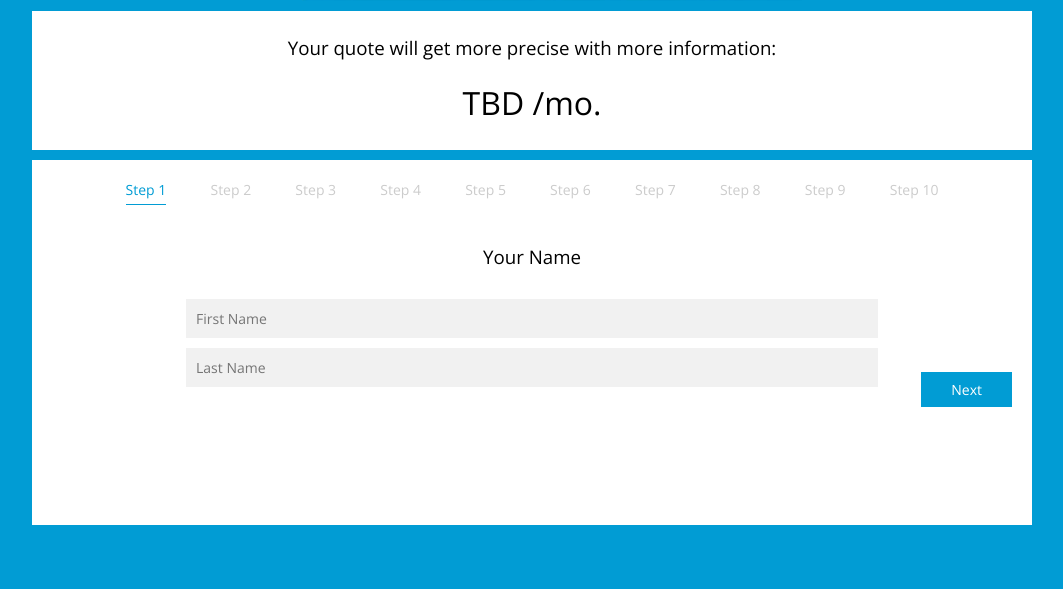
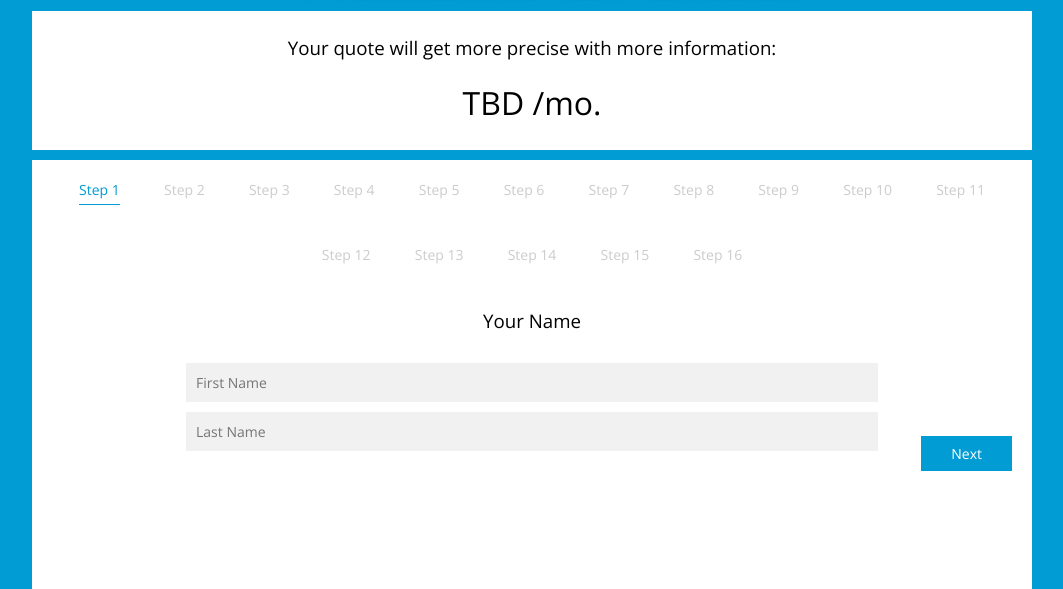
Before and after one commit to bluehenraj/FinancialLoanCalculatorAFS, a Flask app: page /form in a window 1280 px wide. Shown: the part 273-862 px from the top of the page, without its empty margins (108-1171 px from the left). Before the commit the page ends 798 px from the top, so only its background shows below. Run offline with Flask 2, Linux system fonts and the light colour scheme; some libraries are stand-ins or nearby versions.

Commit message:
Fixed form

```diff
--- a/static/js/form.js
+++ b/static/js/form.js
@@ -29,7 +29,7 @@ $(document).ready(function () {
 		currentSection.removeClass("is-active").next().addClass("is-active");
 		headerSection.removeClass("is-active").next().addClass("is-active");
 
-		if (currentSectionIndex === 9) {
+		if (currentSectionIndex === 15) {
 			$(document).find(".form-wrapper .section").first().addClass("is-active");
 			$(document).find(".steps li").first().addClass("is-active");
 		}
--- a/templates/form.html
+++ b/templates/form.html
@@ -9,7 +9,9 @@
 <div class="container">
 	<div class="wrapper">
 		<div class="title">
-			<img src="/static/blue.jpg" width: 6% alt="Main Logo" class="logo">
+			<a href="/">
+				<img src="/static/blue.jpg" width: 6% alt="Main Logo" class="logo">
+			</a>
 		</div>
 
 		<script type="text/javascript" src="//code.jquery.com/jquery-1.10.2.js"></script>
@@ -71,8 +73,12 @@
 			<li>Step 8</li>
 			<li>Step 9</li>
 			<li>Step 10</li>
-
-
+			<li>Step 11</li>
+			<li>Step 12</li>
+			<li>Step 13</li>
+			<li>Step 14</li>
+			<li>Step 15</li>
+			<li>Step 16</li>
 		</ul>
 		<form class="form-wrapper" method="post" action="http://localhost:5000/submitform">
 			<fieldset class="section is-active">
@@ -159,11 +165,6 @@
 				<div class="button">Next</div>
 			</fieldset>
 			<fieldset class="section">
-				<h3>ChildCare</h3>
-				<input type="text" name="daycare" id="daycare" placeholder="DayCare">
-				<div class="button">Next</div>
-			</fieldset>
-			<fieldset class="section">
 				<h3>Automobile</h3>
 				<input type="text" name="carpayment" id="carpayment" placeholder="Car Payment">
 				<input type="text" name="carpayment#2" id="carpayment#2" placeholder="Car Payment #2">
@@ -176,10 +177,6 @@
 				<input type="text" name="groceries" id="groceries" placeholder="Groceries">
 				<input type="text" name="personalcarehomeitems" id="personalcarehomeitems"
 					placeholder="Personal Care/Home Items">
-				<div class="button">Next</div>
-			</fieldset>
-			<fieldset class="section">
-				<h3>Installment Loans</h3>
 				<div class="button">Next</div>
 			</fieldset>
 			<fieldset class="section">
```
